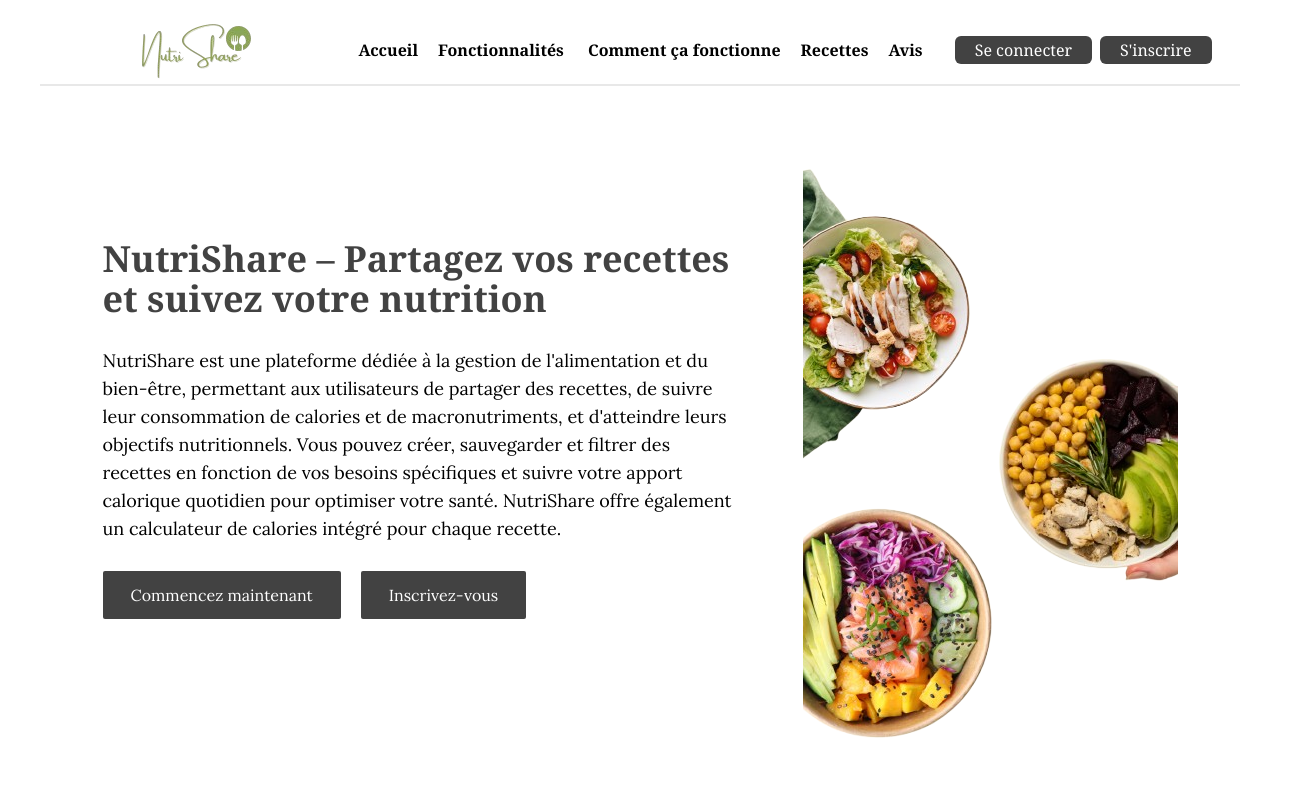
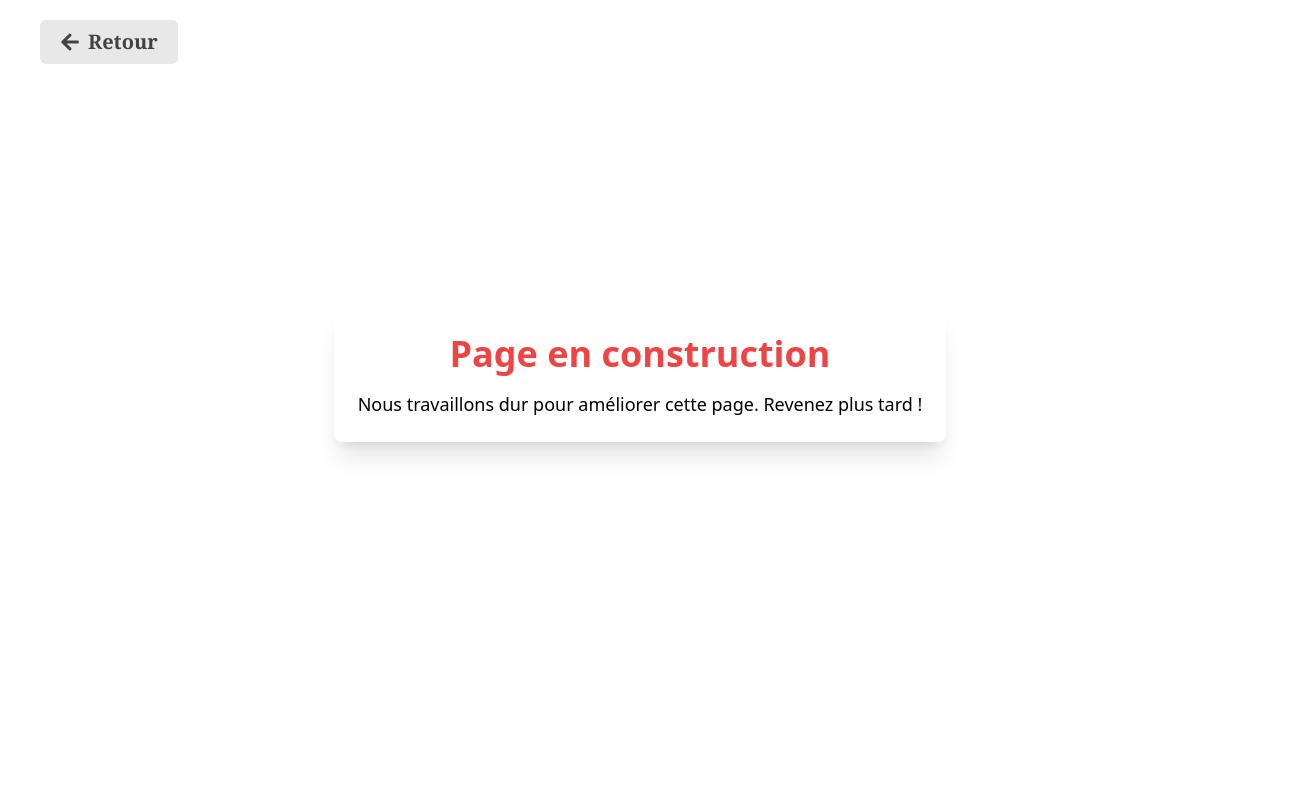
Before and after one commit to NaimaBelchiti300/Nutrishare, a React (Create React App) app: page /under in a window 1280 px wide. Shown: the top 796 px of the page, 1309 px wide, since content can reach past the window. Built offline with nearby package versions, Linux system fonts and the light colour scheme.

Commit message:
'add-under-page'

```diff
--- a/package.json
+++ b/package.json
@@ -9,7 +9,9 @@
     "react": "^18.0.0",
     "react-dom": "^18.0.0",
     "react-icons": "^5.4.0",
+    "react-router-dom": "^7.1.5",
     "react-scripts": "5.0.1",
+    "react-scroll": "^1.9.2",
     "react-slick": "^0.30.3",
     "slick-carousel": "^1.8.1",
     "web-vitals": "^4.2.4"
--- a/src/App.js
+++ b/src/App.js
@@ -1,31 +1,18 @@
-import BannerImage from "./sections/bannerimage";
-import Fonctionalite from "./sections/fonctionalite";
-import Herosection from "./sections/herosection";
-import HowItWorks from "./sections/howitworks";
-import Navbar from "./sections/navbar";
-import Populairerecepe from "./sections/populairerecep";
-import RecipeSection from "./sections/recepesection2";
-import Recipes from "./sections/recipes";
-import FormReviews from "./sections/formreviews";
-import VidioImage from "./sections/vidiobanner";
-import Footer from "./sections/footer";
-import ReviewsCarousel from "./sections/reveiws";
+import { BrowserRouter as Router, Routes, Route } from 'react-router-dom';
+
+import Under from './sections/under';
+import Home from './sections/home';
 function App() {
   return (
-    <div>
-<Navbar/>
-<Herosection/>
-<Fonctionalite/>
-<HowItWorks/>
-<BannerImage/>
-<Recipes/>
-<RecipeSection/>
-<VidioImage/>
-<Populairerecepe/>
-<ReviewsCarousel/>
-<FormReviews/>
-<Footer/>
-    </div>
+    <Router> {/* Assure-toi d'envelopper toute l'application avec Router */}
+      <div>
+
+        <Routes>
+        <Route path="/" element={<Home/>}/>
+         <Route path="/under" element={<Under />} />
+        </Routes>
+      </div>
+    </Router>
   );
 }
 
--- a/src/index.js
+++ b/src/index.js
@@ -11,7 +11,5 @@
   </React.StrictMode>
 );
 
-// If you want to start measuring performance in your app, pass a function
-// to log results (for example: reportWebVitals(console.log))
-// or send to an analytics endpoint. Learn more: https://bit.ly/CRA-vitals
+
 reportWebVitals();
--- /dev/null
+++ b/src/sections/home.js
@@ -0,0 +1,31 @@
+import BannerImage from "./bannerimage";
+import Fonctionalite from "./fonctionalite";
+import Herosection from "./herosection";
+import HowItWorks from "./howitworks";
+import Navbar from "./navbar";
+import Populairerecepe from "./populairerecep";
+import RecipeSection from "./recepesection2";
+import Recipes from "./recipes";
+import FormReviews from "./formreviews";
+import VidioImage from "./vidiobanner";
+import Footer from "./footer";
+import ReviewsCarousel from "./reveiws";
+export default function Home (){
+    return(
+        <div>
+            <Navbar/>
+        <Herosection />
+        <Fonctionalite />
+        <HowItWorks />
+        <BannerImage />
+        <Recipes />
+        <RecipeSection />
+        <VidioImage />
+        <Populairerecepe />
+        <ReviewsCarousel />
+        <FormReviews />
+        <Footer />
+
+        </div>
+    )
+}
--- a/src/sections/populairerecep.js
+++ b/src/sections/populairerecep.js
@@ -7,6 +7,7 @@
 import r3 from "../images/recette3.PNG";
 import r4 from "../images/recette4.PNG";
 import r5 from "../images/recette5.PNG";
+import { Link } from "react-router-dom";
 
 const Populairerecepe = () => {
   const cards = [
@@ -81,7 +82,9 @@
         les recette les plus popolaires
       </h1>
       <div className="flex justify-end items-end pt-20">
-      <a href="#" className="underline font-serif font-bold text-sm  text-gray">voir tout les recettes</a>
+      <Link to='/under' className="underline font-serif font-bold text-sm text-gray-500">
+  voir toutes les recettes
+</Link>
 
       </div>
       <Slider {...settings}>
--- /dev/null
+++ b/src/sections/under.js
@@ -0,0 +1,27 @@
+import { Link } from "react-router-dom";
+import { FaArrowLeft } from 'react-icons/fa';
+
+function Under() {
+  return (
+    <div className="">
+
+      <div className="pl-10 pt-5">
+      <button className="bg-graylight rounded-md w-auto h-auto px-5  py-2 flex justify-center items-center">
+        <Link className="font-bold text-xl text-gray  font-serif flex items-center" to='/'>
+          <FaArrowLeft className="mr-2" /> {/* Icône de retour */}
+          Retour
+        </Link>
+      </button>
+      </div>
+
+      <div className="min-h-screen flex justify-center items-center bg-gray-100 pb-44">
+        <div className="text-center p-6 bg-white rounded-lg shadow-xl">
+          <h1 className="text-4xl text-red-500 font-bold">Page en construction</h1>
+          <p className="mt-4 text-lg text-gray-600">Nous travaillons dur pour améliorer cette page. Revenez plus tard !</p>
+        </div>
+      </div>
+    </div>
+  );
+}
+
+export default Under;
```
Also changed, not shown: 1 other file (tests, documents, lock files or other folders).
